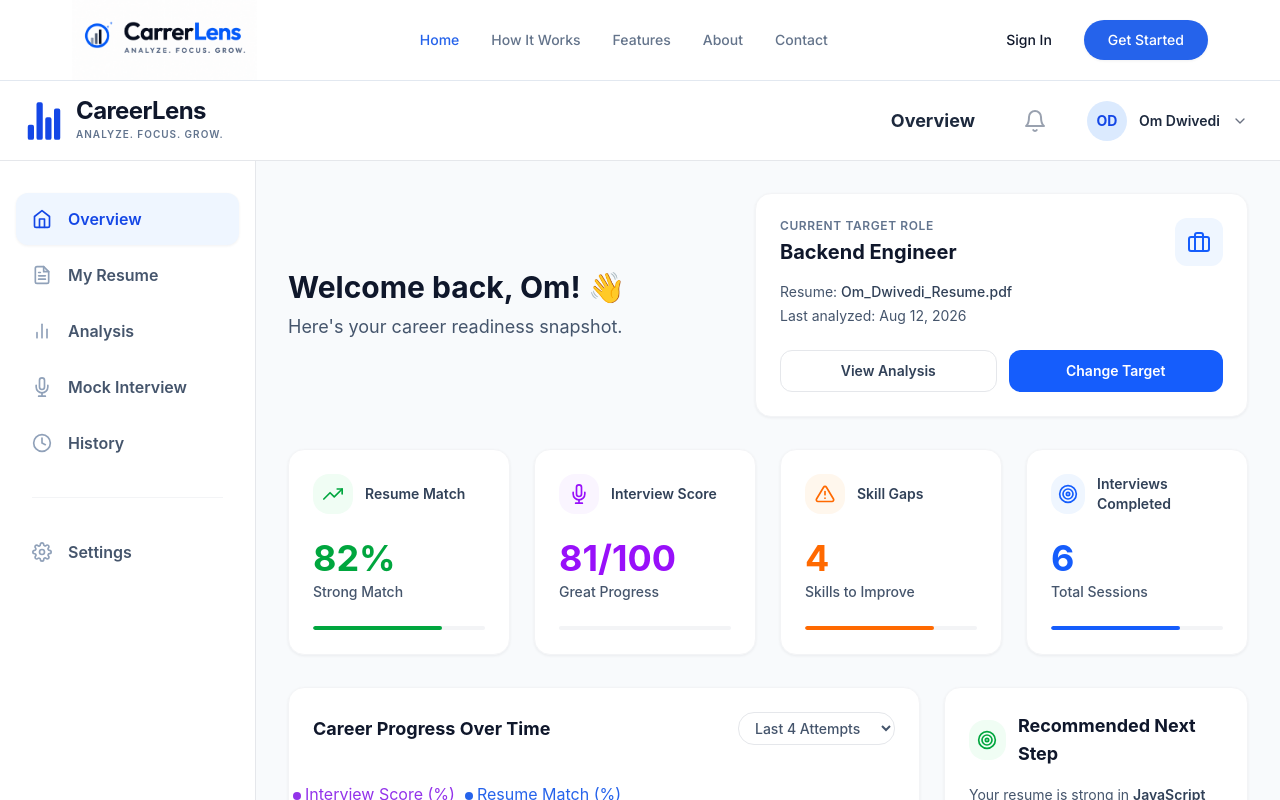
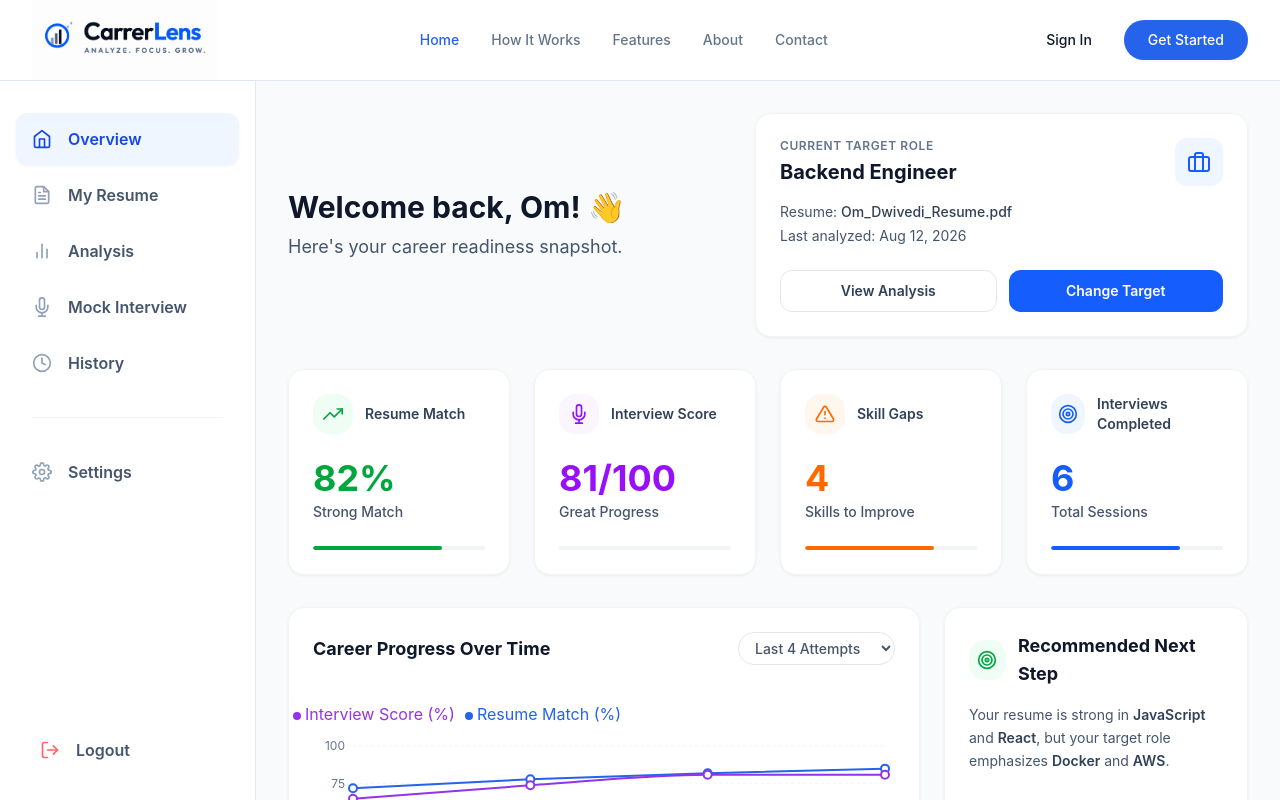
Before and after one commit to Om-Dwivedi2/HackInMotion-RICR-HIM-1153, a React (Vite) app in the folder client/: page /dashboard in a window 1280 px wide. Shown: the top 800 px of the page. Built offline with nearby package versions, Linux system fonts and the light colour scheme.

Commit message:
Update header and footer

```diff
--- a/client/src/App.jsx
+++ b/client/src/App.jsx
@@ -1,5 +1,5 @@
 import React from 'react'
-import { BrowserRouter as Router, Routes, Route } from 'react-router-dom'
+import { BrowserRouter as Router, Routes, Route, useLocation } from 'react-router-dom'
 import { Toaster } from 'react-hot-toast'
 
 import Home from './pages/Home'
@@ -16,13 +16,15 @@ import Contact from './pages/Contact'
 import Navbar from './components/Navbar'
 import Footer from './components/Footer'
 
-const App = () => {
+const AppContent = () => {
+  const location = useLocation();
+  const isDashboard = location.pathname.startsWith('/dashboard');
+
   return (
-    <Router>
     <div className="flex flex-col min-h-screen w-full bg-[var(--background)]">
       <Toaster position="top-center" />
 
-        <Navbar />
+      {!isDashboard && <Navbar />}
 
       <main className="flex-grow">
         <Routes>
@@ -41,8 +43,15 @@ const App = () => {
         </Routes>
       </main>
 
-        <Footer />
+      {!isDashboard && <Footer />}
     </div>
+  );
+};
+
+const App = () => {
+  return (
+    <Router>
+      <AppContent />
     </Router>
   )
 }
--- a/client/src/components/Navbar.jsx
+++ b/client/src/components/Navbar.jsx
@@ -1,14 +1,24 @@
-import React, { useState } from 'react';
-import { Link } from 'react-router-dom';
-import { FiSearch, FiMenu, FiX } from 'react-icons/fi';
+import React, { useState, useEffect } from 'react';
+import { Link, useLocation } from 'react-router-dom';
+import { FiSearch, FiMenu, FiX, FiBell, FiChevronDown } from 'react-icons/fi';
 import logo from "../assets/logo.png"
 
 const Navbar = () => {
   const [isOpen, setIsOpen] = useState(false);
+  const location = useLocation();
+  const isDashboard = location.pathname.includes('/dashboard');
+
+  // Use localStorage to determine login state. For a real app, use Context.
+  const [isLoggedIn, setIsLoggedIn] = useState(false);
+
+  useEffect(() => {
+    const token = localStorage.getItem('token');
+    setIsLoggedIn(!!token);
+  }, [location]);
 
   return (
-    <nav className="w-full border-b border-[var(--border)] bg-[var(--surface)] sticky top-0 z-50">
-      <div className="max-w-[var(--container-width)] mx-auto px-4 sm:px-6 lg:px-8">
+    <nav className={`w-full border-b border-[var(--border)] bg-[var(--surface)] ${isDashboard ? '' : 'sticky top-0 z-50'}`}>
+      <div className={`${isDashboard ? 'w-full' : 'max-w-[var(--container-width)]'} mx-auto px-4 sm:px-6 lg:px-8`}>
         <div className="flex justify-between items-center h-20">
 
           {/* Logo */}
@@ -20,17 +30,43 @@ const Navbar = () => {
 
           {/* Desktop Nav Links */}
           <div className="hidden md:flex space-x-8">
+            {!isLoggedIn ? (
+              <>
                 <Link to="/" className="text-[var(--primary)] font-medium text-sm">Home</Link>
                 <Link to="#how-it-works" className="text-[var(--text-secondary)] hover:text-[var(--primary)] font-medium text-sm transition-colors">How It Works</Link>
                 <Link to="#features" className="text-[var(--text-secondary)] hover:text-[var(--primary)] font-medium text-sm transition-colors">Features</Link>
                 <Link to="#about" className="text-[var(--text-secondary)] hover:text-[var(--primary)] font-medium text-sm transition-colors">About</Link>
                 <Link to="#contact" className="text-[var(--text-secondary)] hover:text-[var(--primary)] font-medium text-sm transition-colors">Contact</Link>
+              </>
+            ) : (
+              !isDashboard && (
+                <Link to="/dashboard" className="text-[var(--primary)] font-medium text-sm hover:underline">Go to Dashboard</Link>
+              )
+            )}
           </div>
 
           {/* Action Buttons */}
           <div className="hidden md:flex items-center space-x-4">
+            {!isLoggedIn ? (
+              <>
                 <Link to="/login" className="text-[var(--text-primary)] font-medium text-sm px-4 py-2 hover:bg-[var(--background)] rounded-full transition-colors">Sign In</Link>
                 <Link to="/register" className="bg-[var(--primary)] text-white font-medium text-sm px-6 py-2.5 rounded-[var(--radius-full)] hover:bg-[var(--primary-hover)] transition-colors shadow-[var(--shadow-sm)]">Get Started</Link>
+              </>
+            ) : (
+              <div className="flex items-center gap-2 md:gap-6">
+                {isDashboard && <span className="hidden md:block font-bold text-lg mr-4">Overview</span>}
+                <button className="text-gray-400 hover:text-blue-600 transition-colors p-2 rounded-full hover:bg-gray-100">
+                  <FiBell className="w-6 h-6" />
+                </button>
+                <div className="flex items-center gap-3 cursor-pointer py-1 px-2 rounded-full hover:bg-gray-50 transition-colors">
+                  <div className="w-10 h-10 bg-blue-100 text-blue-700 rounded-full flex items-center justify-center font-bold text-sm">
+                    OD
+                  </div>
+                  <span className="font-semibold text-sm hidden md:block text-[var(--text-primary)]">Om Dwivedi</span>
+                  <FiChevronDown className="w-4 h-4 text-gray-500 hidden md:block" />
+                </div>
+              </div>
+            )}
           </div>
 
           {/* Mobile menu button */}
@@ -49,6 +85,8 @@ const Navbar = () => {
       {isOpen && (
         <div className="md:hidden bg-[var(--surface)] border-t border-[var(--border)] shadow-[var(--shadow-md)]">
           <div className="px-4 pt-2 pb-6 space-y-1">
+            {!isLoggedIn ? (
+              <>
                 <Link to="/" className="block px-3 py-2 rounded-md text-base font-medium text-[var(--primary)] bg-[var(--primary-light)]">Home</Link>
                 <Link to="#how-it-works" className="block px-3 py-2 rounded-md text-base font-medium text-[var(--text-secondary)] hover:bg-[var(--background)]">How It Works</Link>
                 <Link to="#features" className="block px-3 py-2 rounded-md text-base font-medium text-[var(--text-secondary)] hover:bg-[var(--background)]">Features</Link>
@@ -57,6 +95,25 @@ const Navbar = () => {
                   <Link to="/login" className="block w-full text-center px-4 py-2 border border-[var(--border)] rounded-md font-medium text-[var(--text-primary)]">Sign In</Link>
                   <Link to="/register" className="block w-full text-center px-4 py-2 bg-[var(--primary)] text-white rounded-md font-medium shadow-[var(--shadow-sm)]">Get Started</Link>
                 </div>
+              </>
+            ) : (
+              <>
+                {!isDashboard && <Link to="/dashboard" className="block px-3 py-2 rounded-md text-base font-medium text-[var(--primary)] bg-[var(--primary-light)]">Dashboard</Link>}
+                <div className="mt-4 pt-4 border-t border-[var(--border)] flex flex-col space-y-3 px-3">
+                  <div className="flex items-center gap-3 py-2">
+                    <div className="w-10 h-10 bg-blue-100 text-blue-700 rounded-full flex items-center justify-center font-bold text-sm">
+                      OD
+                    </div>
+                    <span className="font-medium text-[var(--text-primary)]">Om Dwivedi</span>
+                  </div>
+                  <button className="text-left px-3 py-2 text-[var(--text-secondary)] hover:bg-[var(--background)] rounded-md">Notifications</button>
+                  <button className="text-left px-3 py-2 text-red-600 hover:bg-red-50 rounded-md" onClick={() => {
+                    localStorage.removeItem('token');
+                    setIsLoggedIn(false);
+                  }}>Sign Out</button>
+                </div>
+              </>
+            )}
           </div>
         </div>
       )}
--- a/client/src/components/dashboard/DashboardLayout.jsx
+++ b/client/src/components/dashboard/DashboardLayout.jsx
@@ -1,11 +1,11 @@
 import React from 'react';
 import Sidebar from './Sidebar';
-import DashboardHeader from './DashboardHeader';
+import Navbar from '../Navbar';
 
 const DashboardLayout = ({ children }) => {
   return (
     <div className="flex flex-col h-screen w-screen bg-slate-50 overflow-hidden font-sans text-slate-800">
-      <DashboardHeader />
+      <Navbar />
       <div className="flex-1 flex overflow-hidden">
         <Sidebar />
         <main className="flex-1 overflow-y-auto p-4 md:p-8">
--- a/client/src/pages/Login.jsx
+++ b/client/src/pages/Login.jsx
@@ -65,7 +65,7 @@ const Login = () => {
 
       // 5. Success Flow
       // Store auth state (e.g. localStorage, context)
-      // localStorage.setItem('token', response.token);
+      localStorage.setItem('token', 'dummy-token');
 
       navigate('/dashboard');
     } catch (error) {
```
Lines whose indentation alone changed are shown as unchanged.
